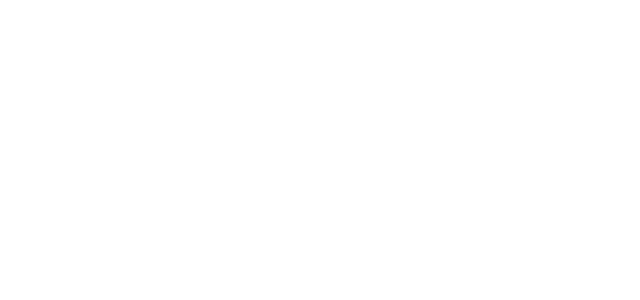
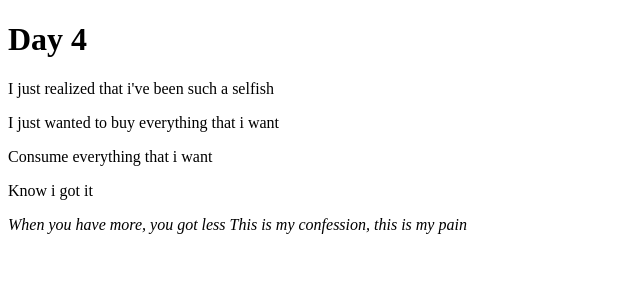
Before and after one commit to wizard-lgtm/wizard-lgtm.github.io, a Nuxt app: page /blog-4 in a window 1280 px wide. Before the commit this address had no page. Shown: the top 300 px of the page, without its empty margins (0-640 px from the left). Built offline with nearby package versions, Linux system fonts and the light colour scheme.

Commit message:
Create blog-4.vue

```diff
--- /dev/null
+++ b/pages/blog-4.vue
@@ -0,0 +1,9 @@
+<template>
+  <h1> Day 4 </h1>
+  <p> I just realized that i've been such a selfish </p>
+  <p> I just wanted to buy everything that i want </p>
+  <p> Consume everything that i want </p>
+  <p> Know i got it </p>
+  <i> When you have more, you got less </i>
+  <i> This is my confession, this is my pain </i>
+</template>
```
